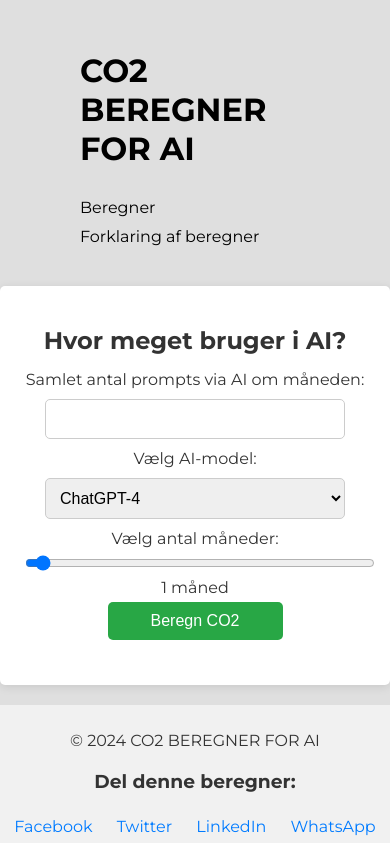
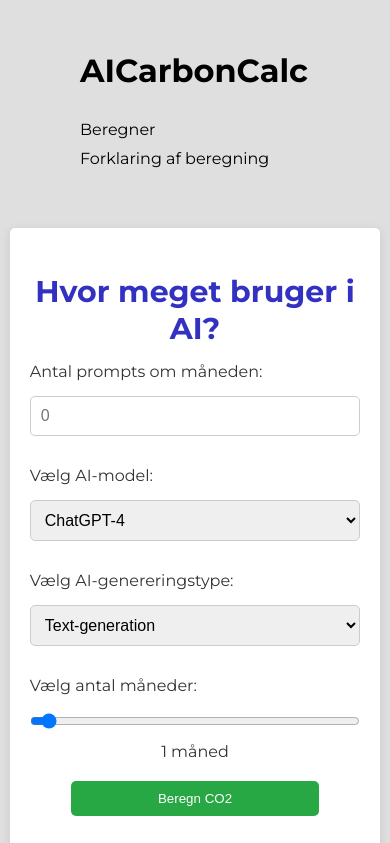
Before and after one commit to frede158/ai-co2-beregner, a plain HTML site: page index.html in a window 390 px wide. Shown: the top 843 px of the page. Drawn offline with Linux system fonts and the light colour scheme.

Commit message:
1.1
Foto-generering, opsætning, rettelse af kode

```diff
--- a/css/css.css
+++ b/css/css.css
@@ -47,37 +47,56 @@ main {
 .co2-beregner {
   background-color: white;
   padding: 20px;
+  width: 90%;
+  max-width: 550px;
   border-radius: 5px;
   box-shadow: 0 2px 10px rgba(0, 0, 0, 0.1);
   text-align: center;
-  margin-bottom: 5%;
+  margin: 20px auto;
 }
 
-h1, h2 {
+.input-group {
+  display: flex;
+  flex-direction: column;
+  align-items: center;
   margin-bottom: 20px;
 }
 
-label {
-  margin: 10px 0;
+.input-group label {
+  margin-bottom: 5px;
+  text-align: left;
+  width: 100%;
+  max-width: 380px;
 }
 
-input, button {
+.input-group input[type="number"],
+.input-group select,
+.input-group input[type="range"] {
+  width: 100%;
+  max-width: 380px;
   padding: 10px;
-  margin: 5px;
-  width: 100px;
+  border: 1px solid #ccc;
+  border-radius: 5px;
 }
 
 button {
+  width: 75%;
+  padding: 10px;
   background-color: #28a745;
   color: white;
   border: none;
+  border-radius: 5px;
   cursor: pointer;
-  border-radius: 5px;
   transition: background-color 0.2s;
 }
 
 button:hover {
   background-color: #218838;
+}
+
+h1, h2, h3 {
+  margin-bottom: 20px;
+  color: #333; /* Rettet farven til en gyldig hex værdi */
 }
 
 #result, #yearlyResult {
@@ -106,33 +125,9 @@ footer {
     margin-left: 0;
     margin-bottom: 10px;
   }
-}
 
-.results {
-  display: flex;
-  justify-content: space-between;
-}
-
-.result-box {
-  background-color: white;
-  padding: 20px;
-  border-radius: 5px;
-  box-shadow: 0 2px 10px rgba(0, 0, 0, 0.1);
-  text-align: center;
-  width: 90%;
-  border: 1px solid #ccc;
-  margin: 30px;
-  display: none;
-}
-
-@media only screen and (max-width: 768px) {
-  .results {
-    display: grid;
-    grid-template-columns: 1fr;
-    gap: 10px;
-    width: 100%;
-    align-items: center;
-    justify-content: center;
+  .co2-beregner {
+    width: 95%;
   }
 }
 
@@ -140,7 +135,7 @@ input[type="number"], select {
   padding: 10px;
   margin: 10px 0;
   width: 100%;
-  max-width: 300px;
+  max-width: 380px;
   border: 1px solid #ccc;
   border-radius: 5px;
   font-size: 16px;
@@ -150,16 +145,6 @@ input[type="number"], select {
 input[type="number"]:focus, select:focus {
   border-color: #28a745;
   outline: none;
-}
-
-button {
-  width: 50%;
-  padding: 10px 15px;
-  font-size: 16px;
-}
-
-.bold {
-  font-weight: bold;
 }
 
 .co2-beregner2 {
@@ -178,17 +163,10 @@ button {
   }
 }
 
-.co2-beregner2 h2,
-.co2-beregner2 p {
-  padding: 5px;
-}
-
 h2 {
   margin-bottom: 15px;
-}
-
-ol, ul {
-  margin-left: 20px;
+  font-size: 30px;
+  color:#3331C1;
 }
 
 a {
@@ -201,53 +179,38 @@ a {
   text-decoration: underline;
 }
 
-input[type="range"] {
-  width: 100%;
-  height: 8px;
-  background: #ddd;
-  border-radius: 5px;
-  outline: none;
+.results {
+  display: flex;
+  justify-content: space-between;
 }
 
-input[type="range"]::-webkit-slider-thumb {
-  -webkit-appearance: none;
-  appearance: none;
-  width: 20px;
-  height: 20px;
-  background: #4CAF50;
-  border-radius: 50%;
-  cursor: pointer;
-  transition: background 0.3s ease;
+.result-box {
+  background-color: white;
+  padding: 20px;
+  border-radius: 5px;
+  box-shadow: 0 2px 10px rgba(0, 0, 0, 0.1);
+  text-align: center;
+  width: 90%;
+  border: 1px solid #ccc;
+  margin: 30px;
+  display: none; /* Skjul som standard */
 }
 
-input[type="range"]::-webkit-slider-thumb:hover {
-  background: #45a049;
+@media only screen and (max-width: 768px) {
+  .results {
+    display: grid;
+    grid-template-columns: 1fr;
+    gap: 10px;
+    width: 100%;
+    align-items: center;
+    justify-content: center;
+  }
 }
 
-#shareLinkButton {
-  display: none; /* Hide the button initially */
-  background-color: #4b3e77;
-  color: rgb(255, 255, 255);
-  border:black;
-  cursor: pointer;
+.highlight-box {
+  border: 2px solid #28a745;
+  background-color: rgba(40, 167, 69, 0.1);
+  padding: 10px;
   border-radius: 5px;
-  transition: background-color 0.2s;
-  width: 100px;
+  margin-top: 20px;
 }
-
-#shareLinkButton:hover{
-  background-color: rgb(27, 11, 49);
-  border-color: black;
-  color: rgb(255, 255, 255);
-}
-
-#copyStatus {
-  margin-left: 10px;
-  color: green; /* Farve for "kopieret" besked */
-  font-weight: bold;
-}
-
-#shareIcons img {
-  margin: 0 10px; /* Afstand mellem ikonerne */
-  cursor: pointer; /* Ændre cursor til pointer ved hover */
-}
--- a/index.html
+++ b/index.html
@@ -3,70 +3,65 @@
 <head>
     <meta charset="UTF-8">
     <meta name="viewport" content="width=device-width, initial-scale=1.0">
-    <title>CO2 BEREGNER FOR AI</title>
+    <title>AICarbonCalc</title>
     <link href='https://fonts.googleapis.com/css?family=Montserrat:400,700' rel='stylesheet'>
     <link rel="stylesheet" href="css/css.css">
-    <style>
-        /* CSS til footer delingslinks */
-        .footer-links {
-            margin-top: 20px;
-        }
-        .footer-links a {
-            display: inline-block;
-            margin: 5px 10px;
-            text-decoration: none;
-            color: #007BFF;
-        }
-        .footer-links a:hover {
-            text-decoration: underline;
-        }
-    </style>
 </head>
 <body>
     <header>
-        <h1><a href="index.html">CO2 BEREGNER FOR AI</a></h1>
+        <h1><a href="index.html">AICarbonCalc</a></h1>
         <nav>
             <ul>
                 <li><a href="index.html">Beregner</a></li>
-                <li><a href="forklaring.html">Forklaring af beregner</a></li>
+                <li><a href="forklaring.html">Forklaring af beregning</a></li>
             </ul>
         </nav>
     </header>
     <main>
        <section class="co2-beregner">
             <h2>Hvor meget bruger i AI?</h2>
-            <label for="monthlyUsage">Samlet antal prompts via AI om måneden:</label>
-            <input type="number" id="monthlyUsage" name="monthlyUsage" min="0" required>
-            <br>
+            <div class="input-group">
+                <label for="monthlyUsage">Antal prompts om måneden:</label>
+                <input type="number" id="monthlyUsage" name="monthlyUsage" min="0" required placeholder="0">
+            </div>
+            <div class="input-group">
                 <label for="modelSelect">Vælg AI-model:</label>
                 <select id="modelSelect">
                     <option value="4">ChatGPT-4</option>
                     <option value="4-mini">ChatGPT-4 Mini</option>
                 </select>
-            <br>
+            </div>
+            <div class="input-group">
+                <label for="generationTypeSelect">Vælg AI-genereringstype:</label>
+                <select id="generationTypeSelect">
+                    <option value="text">Text-generation</option>
+                    <option value="image">Billedgenerering</option>
+                </select>
+            </div>
+            <div class="input-group">
                 <label for="monthRange">Vælg antal måneder:</label>
                 <input type="range" id="monthRange" name="monthRange" min="1" max="12" value="1" title="Vælg antal måneder">
                 <span id="monthValue">1 måned</span>
-            <br>
+            </div>
             <button id="calculateButton">Beregn CO2</button>
             <p id="result"></p>
             <p id="yearlyResult"></p>
         </section>
     </main>
     <section class="results">
-        <section class="result-box"> <!-- Skjul som standard -->
+        <section class="result-box" style="display: none;"> <!-- Skjul som standard -->
             <h3>⚡Mobilopladninger</h3>
             <div id="chargeResult"></div>
         </section>
-        <section class="result-box"> <!-- Skjul som standard -->
+        <section class="result-box" style="display: none;"> <!-- Skjul som standard -->
             <h3>💧Vand til nedkølning</h3>
             <div id="waterUsageResult"></div> <!-- Vandforbrug pr. prompt -->
         </section>
-        <section class="result-box"> <!-- Skjul som standard -->
+        <section class="result-box" style="display: none;"> <!-- Skjul som standard -->
             <h3>💡LED-pærer</h3>
             <div id="lightUsageResult"></div> <!-- Pærer der lyser i om året pr. prompt -->
         </section>
-        <section class="result-box"> <!-- Skjul som standard -->
+        <section class="result-box" style="display: none;"> <!-- Skjul som standard -->
             <h3>🔍Google søgninger</h3>
             <div id="searchResult"></div> <!-- Google søgninger pr år -->
         </section>
--- a/js/js.js
+++ b/js/js.js
@@ -25,6 +25,7 @@ function formatNumber(num) {
 async function calculateCO2() {
     const monthlyUsage = document.getElementById('monthlyUsage').value;
     const model = document.getElementById('modelSelect').value; // Hent valgt model
+    const generationType = document.getElementById('generationTypeSelect').value; // Hent valgt genereringstype
     const months = document.getElementById('monthRange').value; // Hent valgt antal måneder
 
     // Tjek om carbon intensity er sat
@@ -33,8 +34,14 @@ async function calculateCO2() {
         return;
     }
 
-    // EnergiBrug pr Prompt baseret på valgt model
-    const kWhPerUse = model === '4' ? 0.04845 : 0.0004845; // 0.04845 kWh for ChatGPT-4, 0.0004845 kWh for ChatGPT-4 Mini
+    // EnergiBrug pr Prompt baseret på valgt model og genereringstype
+    let kWhPerUse;
+    if (generationType === 'image') {
+        kWhPerUse = 2.907; // 2.907 kWh for billedgenerering
+    } else {
+        kWhPerUse = model === '4' ? 0.04845 : 0.0004845; // 0.04845 kWh for ChatGPT-4, 0.0004845 kWh for ChatGPT-4 Mini
+    }
+
     const totalKWhPerMonth = monthlyUsage * kWhPerUse * PUE; // Juster total kWh pr. måned med PUE
     const totalCO2 = (totalKWhPerMonth * carbonIntensity) / 1000; // omdanne til kg CO2
     const totalCO2ForMonths = totalCO2 * months; // Beregn CO2 for det valgte antal måneder
@@ -113,5 +120,9 @@ document.getElementById('monthRange').addEventListener('input', function() {
     calculateCO2(); // Kald beregningsfunktionen
 });
 
+// Lyt efter ændringer i model og genereringstype
+document.getElementById('modelSelect').addEventListener('change', calculateCO2);
+document.getElementById('generationTypeSelect').addEventListener('change', calculateCO2);
+
 // Eksempel på at opdatere carbon intensitet
 updateCarbonIntensity(403); // Sæt carbon intensitet til 403 gCO2/kWh (opdater dette tal månedligt)
```
Also changed, not shown: forklaring.html (+2 -2 lines). Lines whose indentation alone changed are shown as unchanged.
